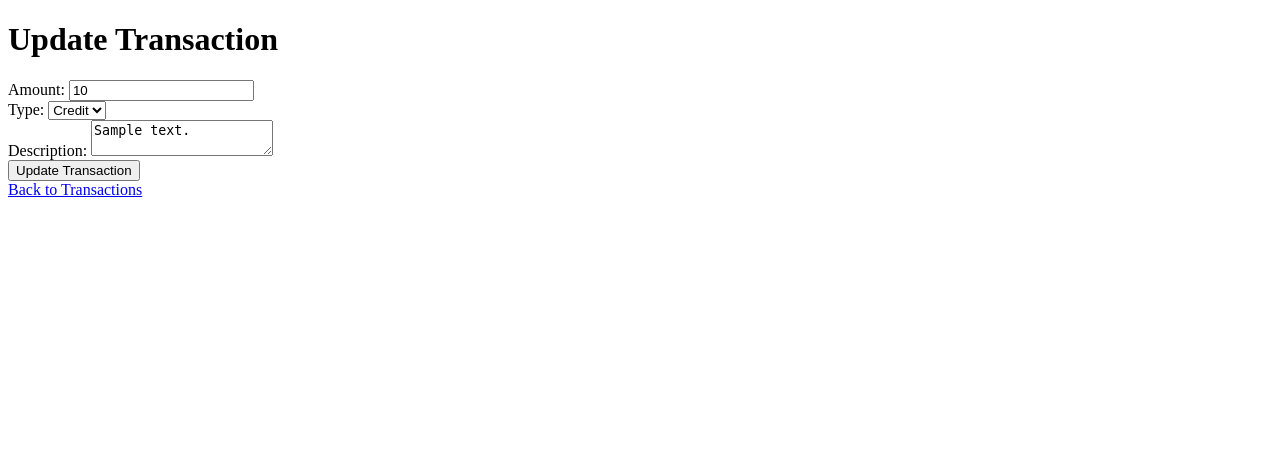
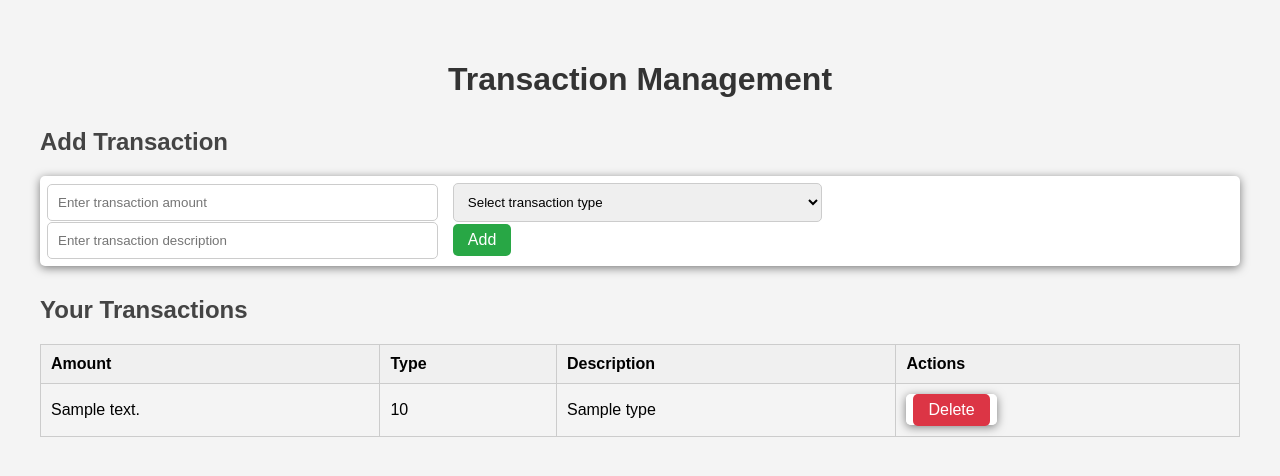
Before and after one commit to Phoo1911/django_Project, a Django app: template transactions/templates/transactions/transactions.html in a window 1280 px wide. Shown: the top 476 px of the page. Run offline with Django 5.2, Linux system fonts and the light colour scheme; the template is opened without the code that fills it: most values are stand-ins (such as "Sample title", 1, 10 or a date in 2020).

Commit message:
Update transactions.html

```diff
--- a/transactions/templates/transactions/transactions.html
+++ b/transactions/templates/transactions/transactions.html
@@ -1,27 +1,118 @@
 <!DOCTYPE html>
 <html lang="en">
 <head>
+
     <meta charset="UTF-8">
     <meta name="viewport" content="width=device-width, initial-scale=1.0">
-    <title>Update Transaction</title>
+    <title>Transaction Management</title>
+    <style>
+
+        body {
+            font-family: Arial, sans-serif;
+            margin: 20px;
+            padding: 20px;
+            background-color: #f4f4f4;
+        }
+        h1 {
+            color: #333;
+            text-align: center;
+        }
+        h2 {
+            color: #444;
+            margin-top: 30px;
+        }
+        form {
+            margin-bottom: 15px;
+            padding: 7px;
+            background-color: #fff;
+            border-radius: 5px;
+            box-shadow: 0 2px 10px rgba(0, 0, 0, 0.5);
+        }
+        table {
+            width: 100%;
+            border-collapse: collapse;
+            margin-bottom: 20px;
+        }
+        th, td {
+            border: 1px solid #ccc;
+            padding: 10px;
+            text-align: left;
+        }
+        th {
+            background-color: #f0f0f0;
+        }
+        input, select {
+            padding: 10px;
+            margin-right: 10px;
+            border: 1px solid #ccc;
+            border-radius: 5px;
+            width: calc(33% - 22px);
+        }
+        button {
+            padding: 7px 15px;
+            border: none;
+            border-radius: 5px;
+            background-color: #28a745;
+            color: white;
+            cursor: pointer;
+            font-size: 16px;
+        }
+        button:hover {
+            background-color: #218838;
+        }
+        .delete-button {
+            background-color: #dc3545;
+        }
+        .delete-button:hover {
+            background-color: #c82333;
+        }
+    </style>
 </head>
 <body>
-    <h1>Update Transaction</h1>
-
-    <form action="{% url 'update_transaction' transaction.id %}" method="post">
+<h1>Transaction Management</h1>
+    <h2>Add Transaction</h2>
+    <form method="POST" action="{% url 'add_transaction' %}">
         {% csrf_token %}
-        <label for="amount">Amount:</label>
-        <input type="number" id="amount" name="amount" value="{{ transaction.amount }}" required step="0.01"><br>
-        <label for="type">Type:</label>
-        <select id="type" name="type" required>
-            <option value="credit" {% if transaction.transaction_type == 'credit' %}selected{% endif %}>Credit</option>
-            <option value="debit" {% if transaction.transaction_type == 'debit' %}selected{% endif %}>Debit</option>
-        </select><br>
-        <label for="description">Description:</label>
-        <textarea id="description" name="description">{{ transaction.description }}</textarea><br>
-        <button type="submit">Update Transaction</button>
+        <input type="number" name="transaction_amount" required placeholder="Enter transaction amount" step="0.01" min="0">
+        <select name="transaction_type" required>
+            <option value="" disabled selected>Select transaction type</option>
+            <option value="Income">Income</option>
+            <option value="Expense">Expense</option>
+            <input type="text" name="transaction_description" required placeholder="Enter transaction description">
+        </select>
+        <button type="submit">Add</button>
     </form>
-
-    <a href="{% url 'transactions_page' %}">Back to Transactions</a>
 </body>
 </html>
+
+
+    <h2>Your Transactions</h2>
+    <table>
+        <thead>
+            <tr>
+                <th>Amount</th>
+                <th>Type</th>
+                <th>Description</th>
+                <th>Actions</th>
+            </tr>
+        </thead>
+        <tbody>
+            {% for transaction in transactions %}
+                <tr>
+                    <td>{{ transaction.description }}</td>
+                    <td>{{ transaction.amount }}</td>
+                    <td>{{ transaction.type }}</td>
+                    <td>
+                        <form method="POST" action="{% url 'delete_transaction' forloop.counter0 %}" style="display:inline;">
+                            {% csrf_token %}
+                            <button type="submit" class="delete-button">Delete</button>
+                        </form>
+                    </td>
+                </tr>
+            {% empty %}
+                <tr>
+                    <td colspan="4">No transactions found.</td>
+                </tr>
+            {% endfor %}
+        </tbody>
+    </table>
```
